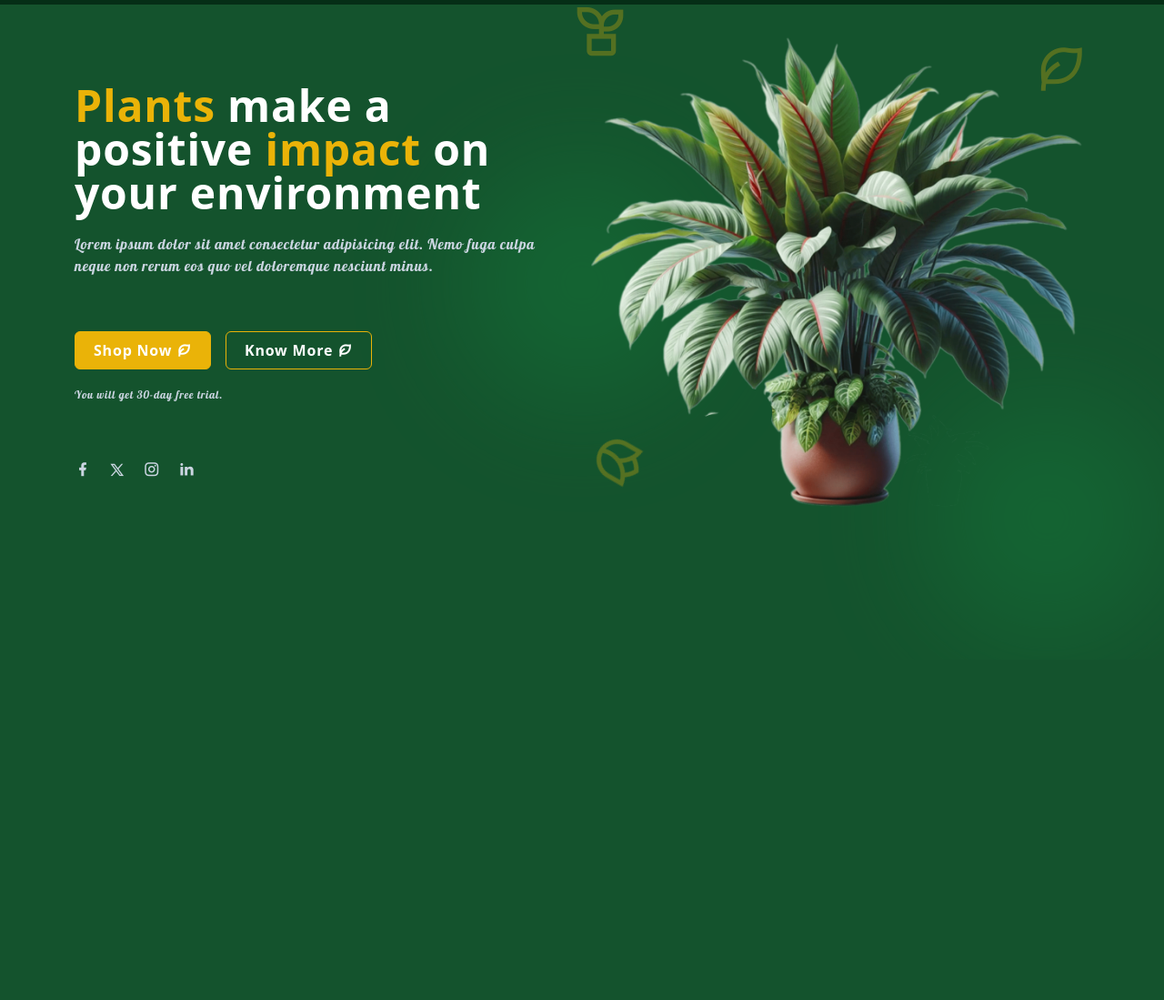
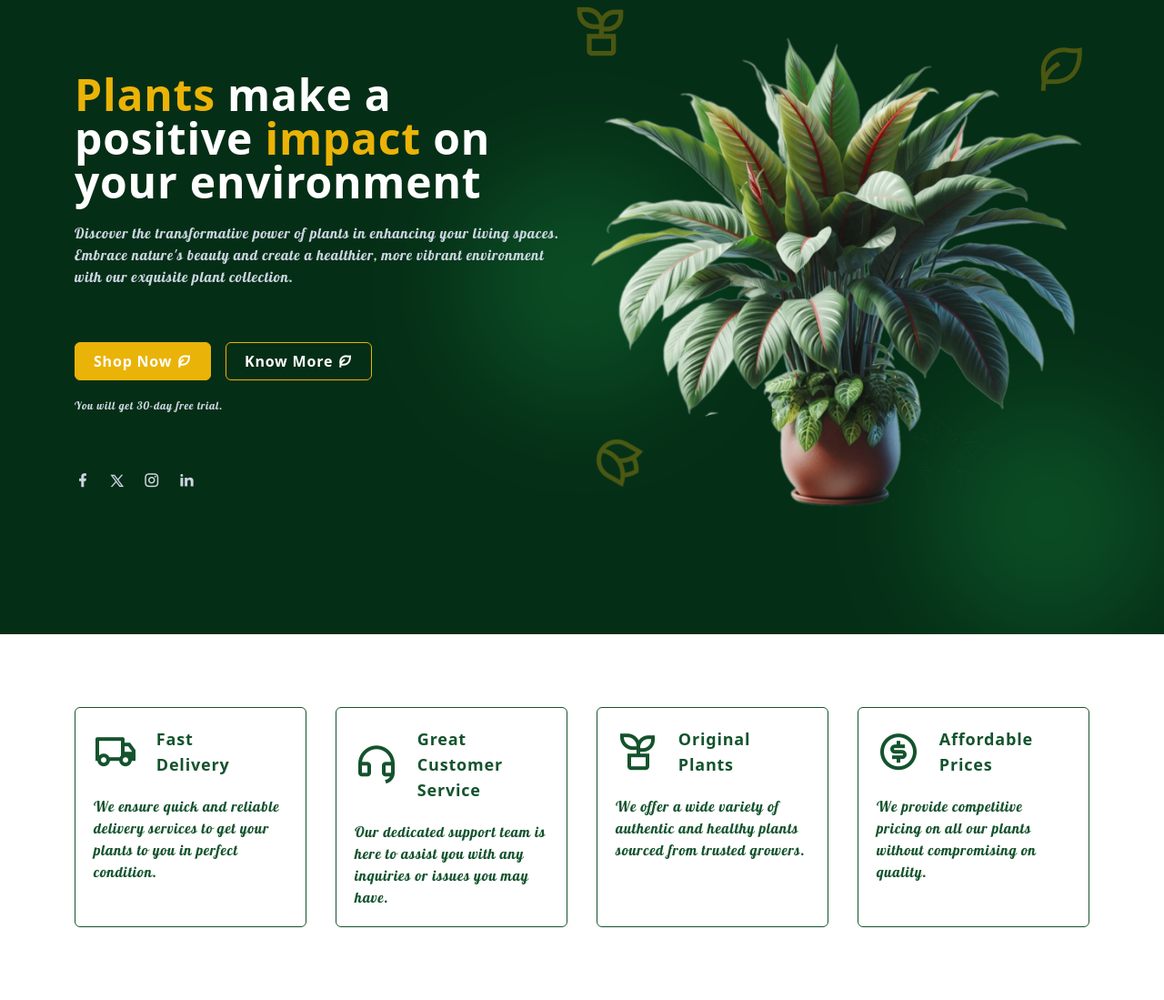
Before and after one commit to Pankajgour12/plant-website-tailwindcss, a website: page index.html in a window 1280 px wide. Shown: the part 75-1174 px from the top of the page at 91% size. Before the commit the page ends 800 px from the top, so only its background shows below. Drawn offline with nearby package versions, Linux system fonts and the light colour scheme; files that its build step writes are made by us from their sources.

Commit message:
Service section

```diff
--- a/index.html
+++ b/index.html
@@ -67,7 +67,7 @@
   </header>
 
   <main>
-    <!-- ~~~~~~~  Home ~~~~~~~ -->
+    <!--~~~~~~~~~  Home ~~~~~~~~~~-->
 
     <section id="home" class="relative">
       <div class="container">
@@ -94,8 +94,9 @@
               your environment
 
             </h1>
-            <p class="text-slate-300 font-Lobster">Lorem ipsum dolor sit amet consectetur adipisicing elit. Nemo fuga culpa neque non rerum eos quo vel
-              doloremque nesciunt minus.</p>
+            <p class="text-slate-300 font-Lobster">
+              Discover the transformative power of plants in enhancing your living spaces. Embrace nature's beauty and create a healthier, more vibrant environment with our exquisite plant collection.
+            </p>
 
               <div class=" flex flex-col gap-2 sm:flex-row md:gap-4 lg:pt-5 xl:pt-10">
                 <button class="btn">
@@ -148,7 +149,90 @@
     </section>
 
 
+     <!--~~~~~~~~~  Service ~~~~~~~~~~-->
 
+<div class="bg-white text-green-900 py-20">
+   <div class="container w-full grid grid-cols-1 gap-8 md:grid-cols-2
+   lg:grid-cols-3 xl:grid-cols-4">
+   <!--  card 1 -->
+     <div class="border border-green-900 p-5 cursor-pointer
+     rounded-md hover:shadow-2xl hover:-translate-y-1 duration-300 space-y-5">
+         <div class="flex items-center gap-5">
+       <i class="ri-truck-line text-3xl md:text-4xl xl:text-5xl "></i>
+       <p class="md:text-lg font-bold">
+        Fast <br>
+        Delivery
+       </p>
+
+         </div>
+         <p class="font-Lobster">
+          We ensure quick and reliable delivery services to get your plants to you in perfect condition.
+         </p>
+
+     </div>
+
+     <!--  card 2 -->
+     <div class="border border-green-900 p-5 cursor-pointer
+     rounded-md hover:shadow-2xl hover:-translate-y-1 duration-300 space-y-5">
+         <div class="flex items-center gap-5">
+       <i class="ri-customer-service-line text-3xl md:text-4xl xl:text-5xl "></i>
+       <p class="md:text-lg font-bold">
+
+         Great Customer <br>
+         Service
+
+       </p>
+
+         </div>
+         <p class="font-Lobster">
+          Our dedicated support team is here to assist you with any inquiries or issues you may have.
+
+        </p>
+
+     </div>
+
+     <!--  card 3 -->
+     <div class="border border-green-900 p-5 cursor-pointer
+     rounded-md hover:shadow-2xl hover:-translate-y-1 duration-300 space-y-5">
+         <div class="flex items-center gap-5">
+       <i class="ri-plant-line text-3xl md:text-4xl xl:text-5xl "></i>
+       <p class="md:text-lg font-bold">
+           Original <br>
+           Plants
+       </p>
+
+         </div>
+         <p class="font-Lobster">
+          We offer a wide variety of authentic and healthy plants sourced from trusted growers.
+
+         </p>
+
+     </div>
+
+     <!--  card 4 -->
+     <div class="border border-green-900 p-5 cursor-pointer
+     rounded-md hover:shadow-2xl hover:-translate-y-1 duration-300 space-y-5">
+         <div class="flex items-center gap-5">
+       <i class="ri-money-dollar-circle-line text-3xl md:text-4xl xl:text-5xl "></i>
+       <p class="md:text-lg font-bold">
+          Affordable <br>
+          Prices
+       </p>
+
+         </div>
+         <p class="font-Lobster">
+          We provide competitive pricing on all our plants without compromising on quality.
+
+
+         </p>
+
+     </div>
+
+
+
+
+   </div>
+</div>
 
 
 
--- a/style.css
+++ b/style.css
@@ -27,7 +27,7 @@ body {
  width: 100%;
 }
 body{
-@apply bg-green-900 text-white tracking-wider ;
+@apply bg-green-950 text-white tracking-wider ;
 
 }
 
```
